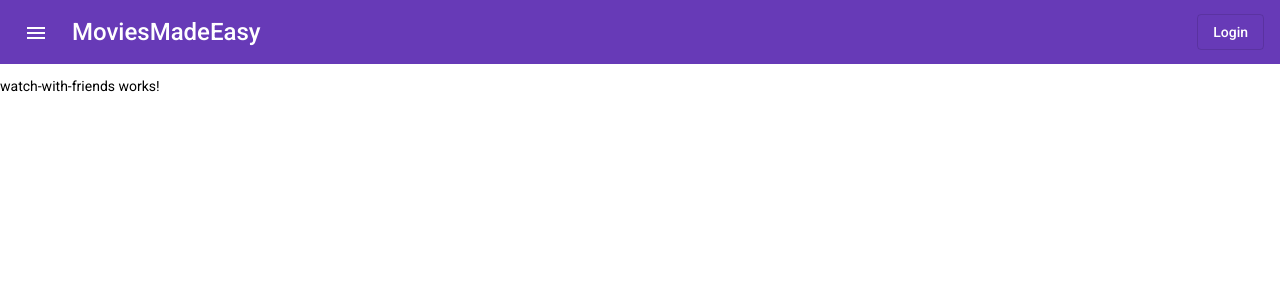
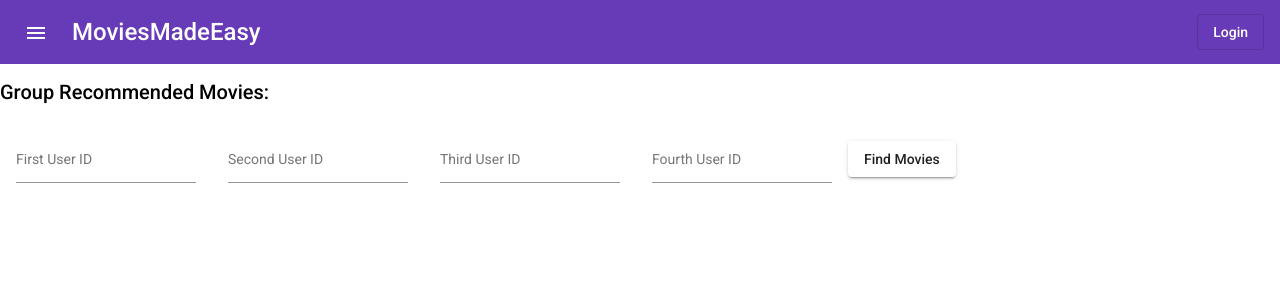
Before and after one commit to bagshawc1/MoviesMadeEasy, an Angular app: page /watch-with-friends in a window 1280 px wide. Shown: the top 300 px of the page. Built offline with nearby package versions, Linux system fonts and the light colour scheme.

Commit message:
recommend with friends front end

```diff
--- a/src/app/my-recommendations/my-recommendations.component.ts
+++ b/src/app/my-recommendations/my-recommendations.component.ts
@@ -17,7 +17,8 @@ export class MyRecommendationsComponent implements OnInit {
   ngOnInit(): void {
   }
   getRecommended(): void{
-    this.http.get(this.url + 'recommended/' + this.userId).toPromise()
+    this.http.get(this.url + 'recommended/' + this.userId )
+      .toPromise()
       .then(data => {
         console.log(data);
         for (const key in data){
--- a/src/app/watch-with-friends/watch-with-friends.component.html
+++ b/src/app/watch-with-friends/watch-with-friends.component.html
@@ -1 +1,28 @@
-<p>watch-with-friends works!</p>
+<h2>Group Recommended Movies:</h2>
+<mat-form-field class="mat-button">
+  <mat-label>First User ID</mat-label>
+  <input matInput [(ngModel)]="userID[0]" placeholder="">
+</mat-form-field>
+<mat-form-field class="mat-button">
+  <mat-label>Second User ID</mat-label>
+  <input matInput [(ngModel)]="userID[1]" placeholder="">
+</mat-form-field>
+<mat-form-field class="mat-button">
+  <mat-label>Third User ID</mat-label>
+  <input matInput [(ngModel)]="userID[2]" placeholder="">
+</mat-form-field>
+<mat-form-field class="mat-button">
+  <mat-label>Fourth User ID</mat-label>
+  <input matInput [(ngModel)]="userID[3]" placeholder="">
+</mat-form-field>
+<button mat-raised-button class="findMovies" (click)="getRecommended()">Find Movies</button>
+<div *ngIf="movies.length > 0">
+  <div *ngFor="let movie of pageOfMovies">
+    {{movie}}
+  </div>
+  <div class = "buttons">
+    <button mat-button (click)="decreasePageNum(); onChangePage()">Previous Page</button>
+    <button mat-button (click)="increasePageNum(); onChangePage()">Next Page</button>
+  </div>
+
+</div>
--- a/src/app/watch-with-friends/watch-with-friends.component.ts
+++ b/src/app/watch-with-friends/watch-with-friends.component.ts
@@ -1,4 +1,5 @@
 import { Component, OnInit } from '@angular/core';
+import {HttpClient} from '@angular/common/http';
 
 @Component({
   selector: 'app-watch-with-friends',
@@ -6,10 +7,46 @@ import { Component, OnInit } from '@angular/core';
   styleUrls: ['./watch-with-friends.component.css']
 })
 export class WatchWithFriendsComponent implements OnInit {
-
-  constructor() { }
+  userID = ['', '', '', ''];
+  url = 'http://127.0.0.1:5002/';
+  movies = [];
+  userId: number;
+  pageVal = 1;
+  pageOfMovies = [];
+  constructor(private http: HttpClient) { }
 
   ngOnInit(): void {
   }
+  getRecommended(): void{
+    this.http.get(this.url + 'recommended/' + this.userID[0] + '/' + this.userID[1] + '/' + this.userID[2] + '/' + this.userID[3])
+      .toPromise()
+      .then(data => {
+        console.log(data);
+        for (const key in data){
+          if (data.hasOwnProperty(key)){
+            this.movies.push(data[key]);
+          }
+        }
+      }).then(data => {
+      this.onChangePage();
+    });
+  }
+  onChangePage(): void{
+    const pageOfMovies = [];
+    const maxVal = this.pageVal * 10 - 1 ;
+    const minVal = maxVal - 9;
+    for (let i = minVal; i <= maxVal; i++){
+      pageOfMovies.push(this.movies[i]);
+    }
+    this.pageOfMovies = pageOfMovies;
+  }
+  increasePageNum(): void{
+    this.pageVal++;
+  }
+  decreasePageNum(): void{
+    if (this.pageVal >= 1){
+      this.pageVal--;
+    }
+  }
 
 }
```
Also changed, not shown: 1 other file (tests, documents, lock files or other folders).
